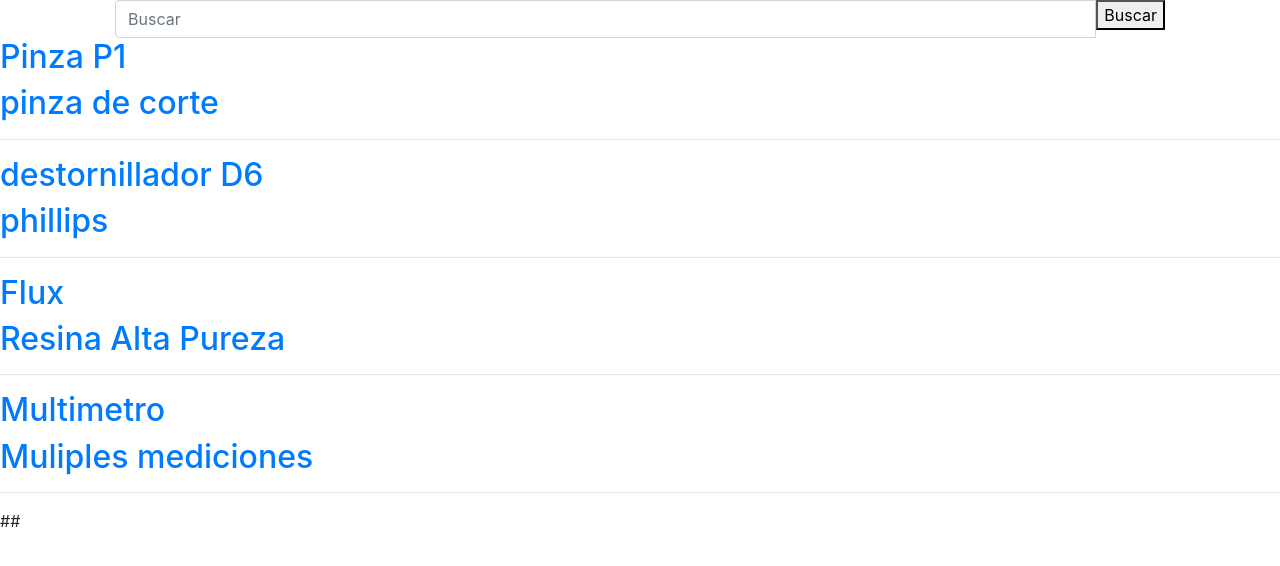
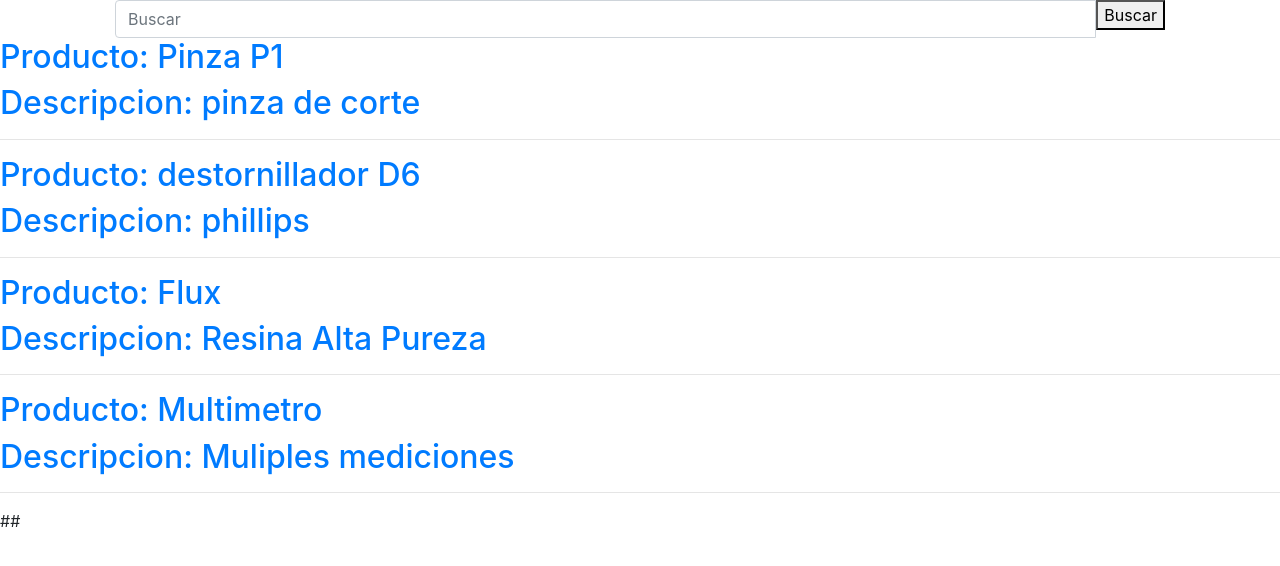
Before and after one commit to hect20/electroStore_django, a Django app: page /buscar/ in a window 1280 px wide. Shown: the part 209-775 px from the top of the page. Run offline with Django 3.2, Linux system fonts and the light colour scheme; data comes from the database, SQL or seed files in the repository; both versions use the stored data as it was after the commit; some libraries are stand-ins or nearby versions.

Commit message:
nuevos templates y views

```diff
--- a/electrostore/tiendaonline/forms.py
+++ b/electrostore/tiendaonline/forms.py
@@ -28,3 +28,6 @@ class Productoform(forms.ModelForm):
 
 			'categoria': forms.Select(attrs={'class':'form-control'}),
 		}
+
+
+#class Busquedaform(form.ModelForm):
--- /dev/null
+++ b/electrostore/tiendaonline/templates/componentes.html
@@ -0,0 +1,4 @@
+{% extends "base.html"%}
+{% block content %}
+Componentes
+{% endblock %}
--- /dev/null
+++ b/electrostore/tiendaonline/templates/herramientas.html
@@ -0,0 +1,4 @@
+{% extends "base.html"%}
+{% block content %}
+Herramientas
+{% endblock %}
--- /dev/null
+++ b/electrostore/tiendaonline/templates/kits.html
@@ -0,0 +1,4 @@
+{% extends "base.html"%}
+{% block content %}
+Kits
+{% endblock %}
--- a/electrostore/tiendaonline/templates/main_bar.html
+++ b/electrostore/tiendaonline/templates/main_bar.html
@@ -4,7 +4,7 @@
             <!--<div class="container">-->
             <nav class="navbar navbar-expand-md navbar-light">
               <!-- {% load static %} -->
-              <a href="#"><img src="{% static 'img/logo1-0.png' %}" class="logo-brand" alt="electrostore"></a>
+              <a href="{% url 'home' %}"><img src="{% static 'img/logo1-0.png' %}" class="logo-brand" alt="electrostore"></a>
               <button class="navbar-toggler" type="button" data-toggle="collapse" data-target="#navbarTogglerDemo01"
                 aria-controls="navbarTogglerDemo01" aria-expanded="false" aria-label="Toggle navigation">
                 <span class="navbar-toggler-icon"></span>
@@ -36,16 +36,16 @@
               <div class="collapse navbar-collapse" id="navbarTogglerDemo01">
                 <ul class="navbar-nav list-inline text-xs-right">
                   <li class="nav-item">
-                    <a class="nav-link" href="#">Materiales</a>
+                    <a class="nav-link" href="{% url 'materiales' %}">Materiales</a>
                   </li>
                   <li class="nav-item">
-                    <a class="nav-link" href="#">Herramientas</a>
+                    <a class="nav-link" href="{% url 'herramientas' %}">Herramientas</a>
                   </li>
                   <li class="nav-item">
-                    <a class="nav-link" href="#">Componentes</a>
+                    <a class="nav-link" href="{% url 'componentes' %}">Componentes</a>
                   </li>
                   <li class="nav-item">
-                    <a class="nav-link" href="#">Kits</a>
+                    <a class="nav-link" href="{% url 'kits' %}">Kits</a>
                   </li>
                 </ul>
               </div>
--- /dev/null
+++ b/electrostore/tiendaonline/templates/materiales.html
@@ -0,0 +1,4 @@
+{% extends "base.html"%}
+{% block content %}
+Materiales
+{% endblock %}
--- a/electrostore/tiendaonline/templates/search_results.html
+++ b/electrostore/tiendaonline/templates/search_results.html
@@ -20,22 +20,24 @@
     </div>
 </div>
 
-
+{% if productos%}
     {% for producto in productos %}
         <div class="post-preview">
         <a href="">
             <h2 class="post-title">
-            {{ producto.titulo }}
+            Producto: {{ producto.titulo }}
             </h2>
             <h2 class="text-list-inline">
-                {{ producto.descripcion }}
+               Descripcion: {{ producto.descripcion }}
             </h2>
         </a>
 
         </div>
         <hr>
     {% endfor %}
-
+    {% else %}
+        <h1>No encontramos su Producto</h1>
+{%endif%}
 
 ##
 
--- a/electrostore/tiendaonline/urls.py
+++ b/electrostore/tiendaonline/urls.py
@@ -3,7 +3,15 @@ from tiendaonline import views
 
 urlpatterns = [
     path('',views.index, name='home'),
-    path('producto/' ,views.producto_view, name='producto'),
+    path('producto/' ,views.producto_view.as_view(), name='producto'),
     path('lista-producto/',views.listaProductos.as_view(), name='listaproducto'),
     path('buscar/',views.buscarProducto, name='busquedaproducto'),
+
+    ##
+    path('materiales/',views.materiales, name='materiales'),
+    path('herramientas',views.herramientas, name='herramientas'),
+    path('componentes',views.componentes, name='componentes'),
+    path('kits',views.kits, name='kits'),
+
+
 ]
--- a/electrostore/tiendaonline/views.py
+++ b/electrostore/tiendaonline/views.py
@@ -1,16 +1,31 @@
-from django.shortcuts import render
-
+from django.shortcuts import render, HttpResponse
 from django.shortcuts import redirect
-
 from .forms import Productoform
 
+#hector
+from django.views.generic import ListView,CreateView
 from django.db.models import Q
-#hector
 from .models import Producto
-from django.views.generic import ListView
+
 
 
 # Create your views here.
+
+def materiales(request):
+	return render(request,"materiales.html")
+
+def herramientas(request):
+	return render(request,"herramientas.html")
+
+def componentes(request):
+	return render(request,"componentes.html")
+
+def kits(request):
+	return render(request,"kits.html")
+
+
+
+
 
 def index(request):
     context = {
@@ -19,16 +34,15 @@ def index(request):
     }
     return render(request, 'index.html', context)
 
-def producto_view(request):
-	  if request.method == 'POST':
-	  	form = Productoform(request.POST)
-	  	if form.is_valid():
-	  		form.save()
-	  	return redirect('producto')
-	  else:
-	  	form = Productoform(request.POST)
-	  return render(request, 'producto_form.html',{'form': form})
 
+###########################################
+
+class producto_view(CreateView):
+	template_name= 'producto_form.html'
+	form_class= Productoform
+	success_url= '/producto/'
+
+###########################################3
 class listaProductos(ListView):
 	model = Producto
 	template_name= 'lista_productos.html'
@@ -37,10 +51,7 @@ class listaProductos(ListView):
 
 def buscarProducto(request):
 	queryset= request.GET.get("buscar")
-	productos= Producto.objects.filter()
+	productos= Producto.objects.all()
 	if queryset:
-		 productos= Producto.objects.filter(
-			 Q(titulo = queryset)
-
-		 ).distinct()
+		productos= Producto.objects.filter(Q(titulo__icontains = queryset)).distinct()
 	return render(request,'search_results.html',{'productos':productos})
```
Also changed, not shown: electrostore/db.sqlite3.
